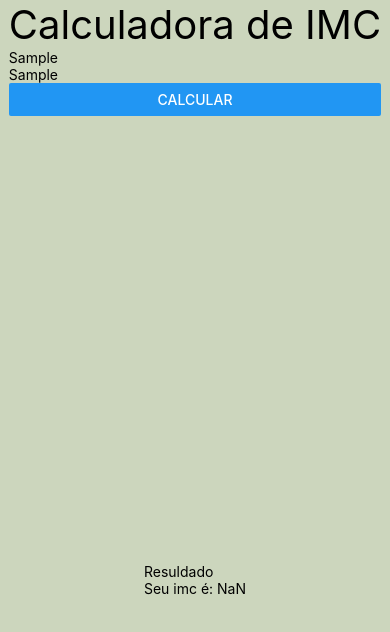
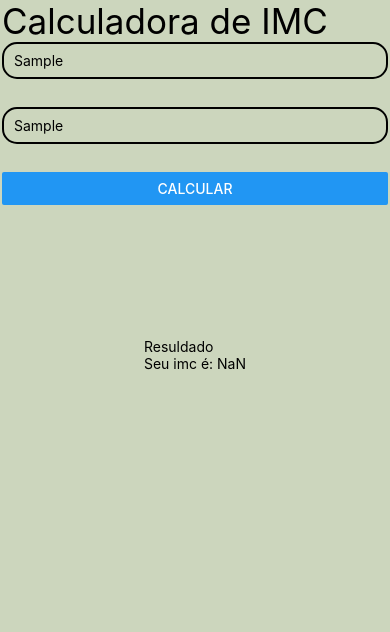
Before and after one commit to dejair8005/IMC, a React Native app: screen / in a window 390 px wide. Both pictures are taken after typing "Sample", "Sample" into the empty fields and a click on the button "CALCULAR". Shown: the top 632 px of the page. Built offline with nearby package versions, Linux system fonts and the light colour scheme.

Commit message:
Atualização de estilos

```diff
--- a/App.js
+++ b/App.js
@@ -1,9 +1,10 @@
 import React, { Component, useState } from 'react'
 import { View, Text, StyleSheet, TextInput, Button } from 'react-native'
 
-// criar estilo em um Arquivo separado
+
 
 import Imput from './src/componentes/Imput'
+import Estilos from './src/componentes/Estilos'
 
 
 export default function App() {
@@ -27,9 +28,9 @@ export default function App() {
 
 
   return (
-    <View style={styles.container}>
-      <View style={{flex:2}}>
-          <Text style={styles.title}>Calculadora de IMC</Text>
+    <View style={Estilos.conteiner}>
+      <View style={Estilos.Display1}>
+          <Text style={Estilos.title}>Calculadora de IMC</Text>
 
 
           <Imput txt={txta} valor={(n)=>{setAltura(n)}}/>
@@ -45,8 +46,9 @@ export default function App() {
       </View>
 
 
+      <View style={Estilos.Display2}>
       {imc !== 0?
-      <View style={{flex:1}}>
+      <View >
         <Text>Resuldado</Text>
 
         <Text>
@@ -57,19 +59,9 @@ export default function App() {
       </View>
       : false}
 
+     </View>
+
     </View>
 
   );
 }
-
-const styles = StyleSheet.create({
-  container: {
-    flex: 1,
-    backgroundColor: '#ccd6bd',
-    alignItems: 'center',
-    justifyContent: 'center',
-  },
-  title: {
-    fontSize: 40
-  }
-});
--- /dev/null
+++ b/src/componentes/Estilos.js
@@ -0,0 +1,38 @@
+import {StyleSheet} from 'react-native';
+
+export default StyleSheet.create({
+    conteiner: {
+        flex: 1,
+        backgroundColor: '#ccd6bd',
+        alignItems: 'center',
+        justifyContent: 'flex-start',
+
+    },
+    title: {
+      fontSize: 35,
+    },
+    Imput: {
+        borderWidth: 2, // Largura da borda
+        borderColor: '#000', // Cor da borda
+        borderRadius: 15, // Opcional: Arredondar as bordas
+        paddingHorizontal: 10, // Espaçamento interno horizontal para o texto dentro do TextInput
+        paddingVertical: 8, // Espaçamento interno vertical para o texto dentro do TextInput
+        width: '100%',
+        marginBottom: 28,
+
+
+    },
+    Display1: {
+        width: '99%',
+        flex: 2,
+        fontSize: 40,
+        //backgroundColor: '#0f0'
+        },
+    Display2: {
+        flex: 3,
+
+    },
+    Botao: {
+        width: '50%'
+    }
+})
--- a/src/componentes/Imput.js
+++ b/src/componentes/Imput.js
@@ -1,5 +1,7 @@
 import React, { Component, useState } from 'react'
 import { View, Text, StyleSheet, TextInput, Button } from 'react-native'
+
+import Estilos from './Estilos'
 
 
 export default function Imput(props) {
@@ -8,7 +10,7 @@ export default function Imput(props) {
 
 
   return(
-    <View>
+    <View style={Estilos.Imput}>
       <TextInput
          placeholder={props.txt}
          keyboardType="numeric"
```
